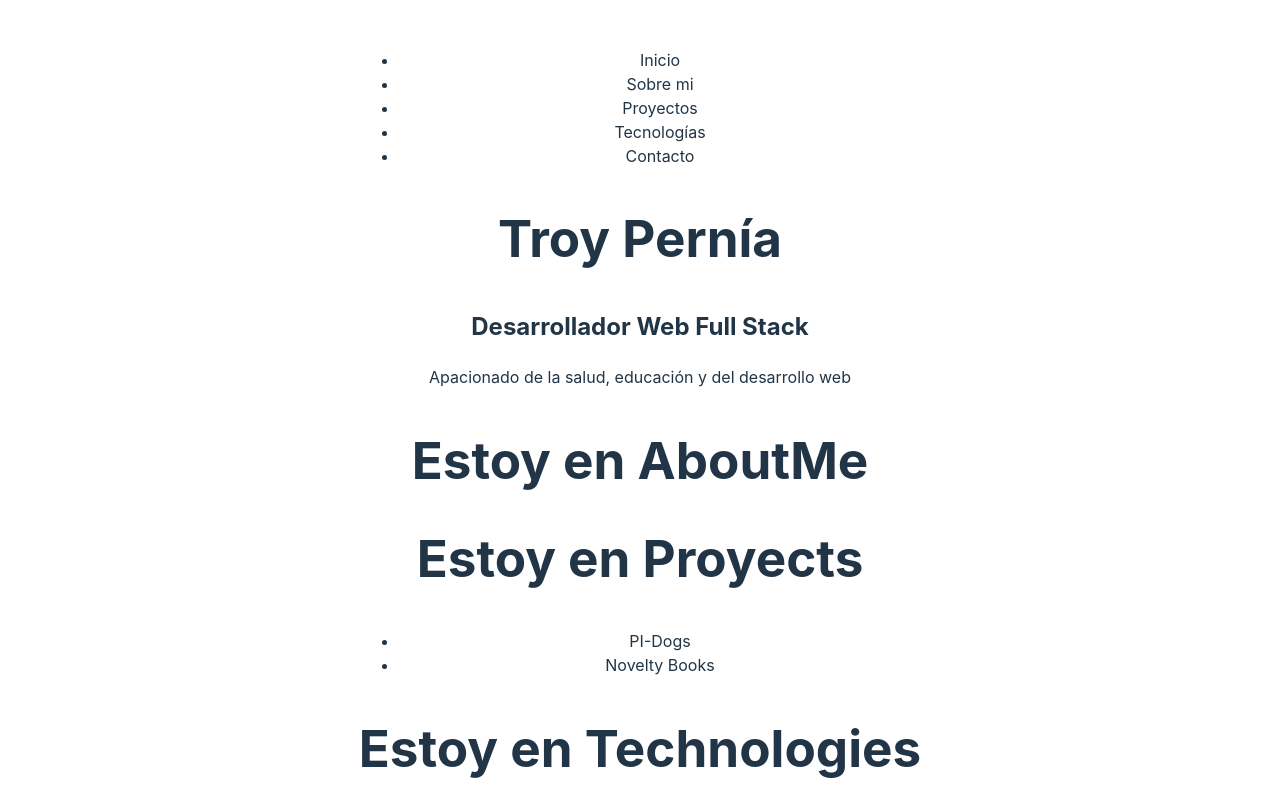
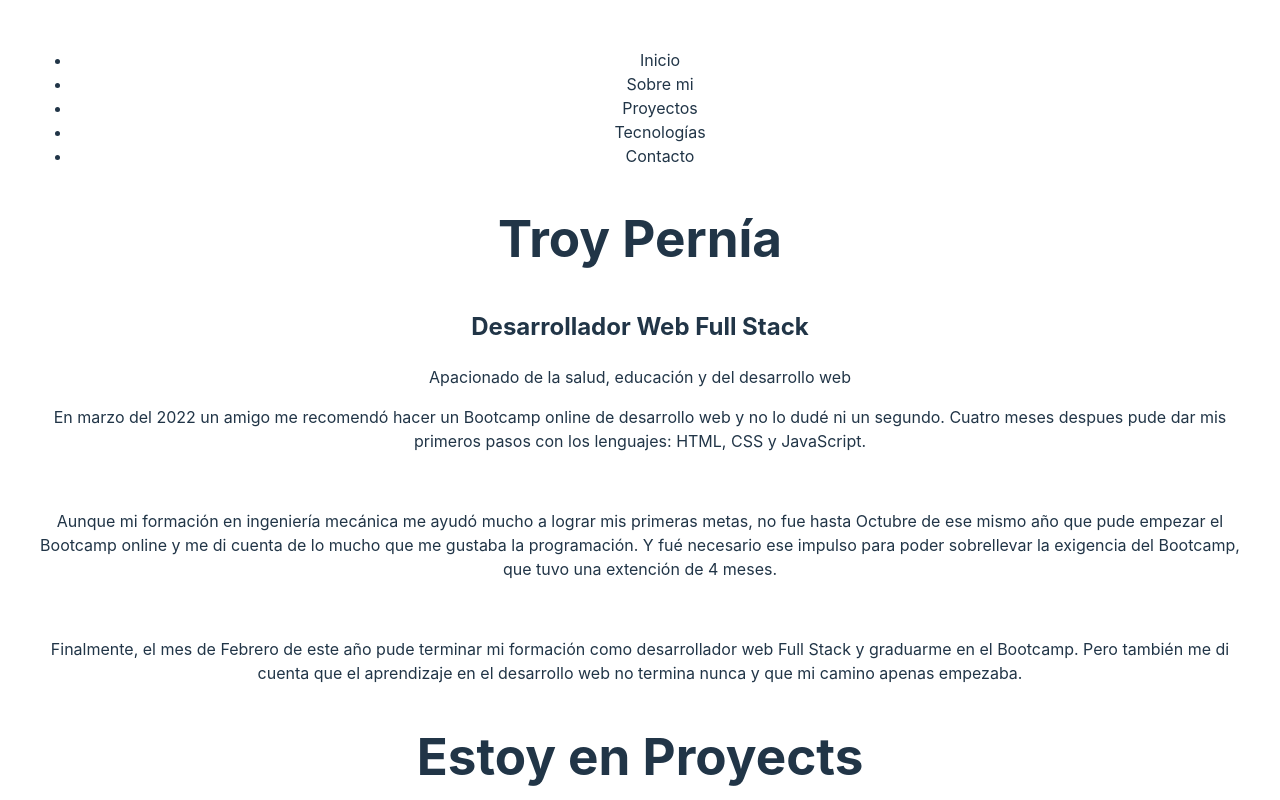
Before and after one commit to Tortoiselizard/Portafolio_Front, a React (Vite) app: page / in a window 1280 px wide. Shown: the top 800 px of the page. Built offline with nearby package versions, Linux system fonts and the light colour scheme.

Commit message:
change components/AboutMe: add p tags (line 6-10)

```diff
--- a/src/components/AboutMe/AboutMe.jsx
+++ b/src/components/AboutMe/AboutMe.jsx
@@ -3,7 +3,11 @@ import style from './AboutMe.module.css'
 function AboutMe () {
   return (
     <section className={style.AboutMeContainer}>
-      <h1>Estoy en AboutMe</h1>
+      <p>En marzo del 2022 un amigo me recomendó hacer un Bootcamp online de desarrollo web y no lo dudé ni un segundo. Cuatro meses despues pude dar mis primeros pasos con los lenguajes: HTML, CSS y JavaScript.</p>
+      <br />
+      <p>Aunque mi formación en ingeniería mecánica me ayudó mucho a lograr mis primeras metas, no fue hasta Octubre de ese mismo año que pude empezar el Bootcamp online y me di cuenta de lo mucho que me gustaba la programación. Y fué necesario ese impulso para poder sobrellevar la exigencia del Bootcamp, que tuvo una extención de 4 meses.</p>
+      <br />
+      <p>Finalmente, el mes de Febrero de este año pude terminar mi formación como desarrollador web Full Stack y graduarme en el Bootcamp. Pero también me di cuenta que el aprendizaje en el desarrollo web no termina nunca y que mi camino apenas empezaba.</p>
     </section>
   )
 }
```
